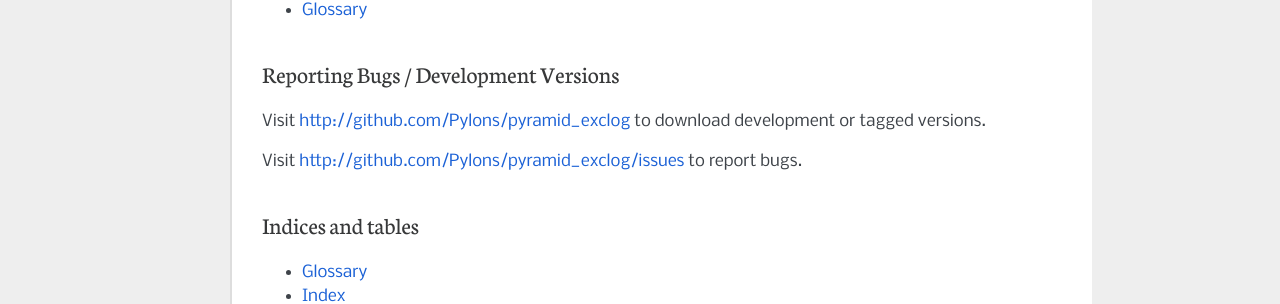
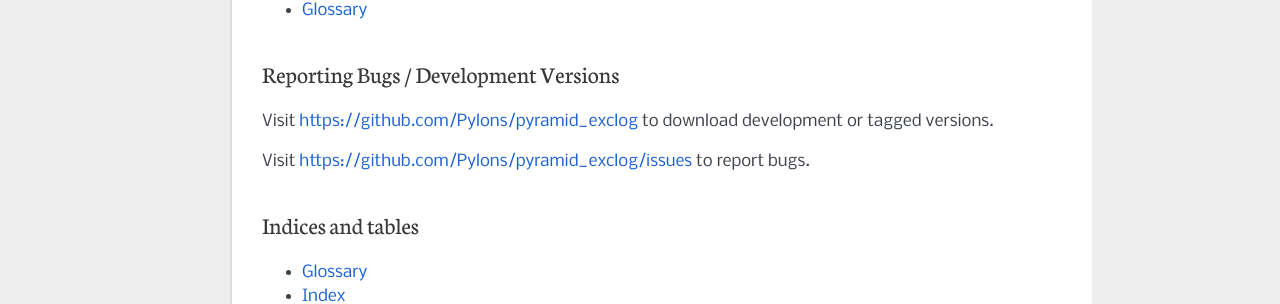
Before and after one commit to Pylons/pyramid_exclog, a Sphinx documentation site: the page built from docs/index.rst, in a window 1280 px wide and 900 px high, scrolled down 5606 px. Shown: the part 426-730 px from the top of the window. Built offline with Sphinx 7.4.7, drawn with Linux system fonts in a browser that asks for light colours; some of the changed lines change nothing that is shown.

Commit message:
update urls

```diff
--- a/docs/index.rst
+++ b/docs/index.rst
@@ -354,10 +354,10 @@
 Reporting Bugs / Development Versions
 -------------------------------------
 
-Visit http://github.com/Pylons/pyramid_exclog to download development or
+Visit https://github.com/Pylons/pyramid_exclog to download development or
 tagged versions.
 
-Visit http://github.com/Pylons/pyramid_exclog/issues to report bugs.
+Visit https://github.com/Pylons/pyramid_exclog/issues to report bugs.
 
 Indices and tables
 ------------------
```
